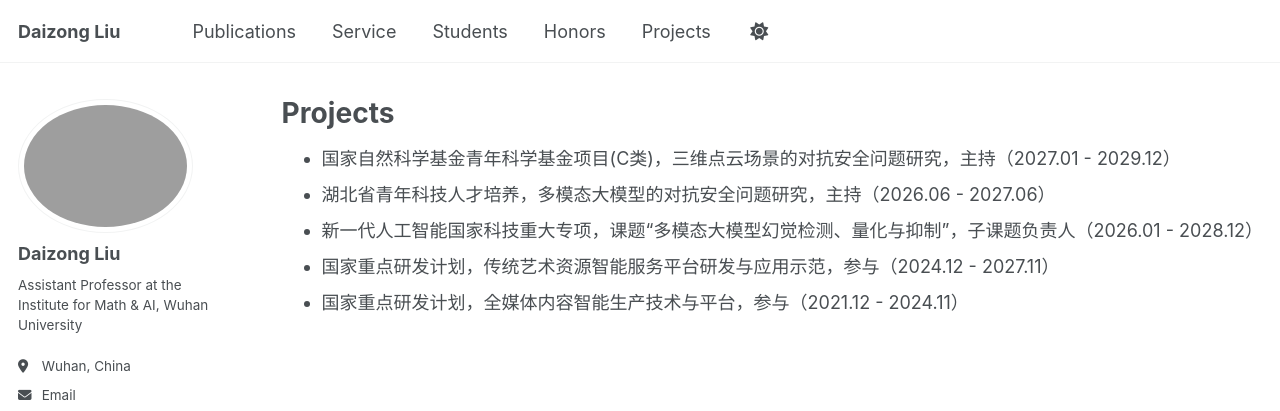
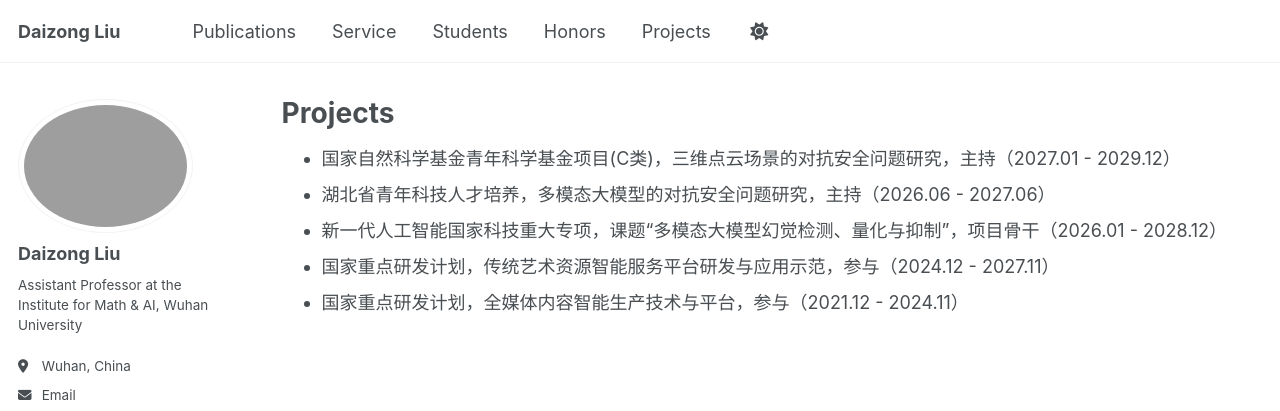
Before and after one commit to liudaizong/liudaizong.github.io, a Jekyll site: the page built from _pages/projects.md, in a window 1280 px wide. Shown: the top 411 px of the page. Built offline with Jekyll 4.4.1, drawn with Linux system fonts in a browser that asks for light colours; some web fonts are replaced.

Commit message:
Update projects.md

```diff
--- a/_pages/projects.md
+++ b/_pages/projects.md
@@ -5,6 +5,6 @@ layout: archive
 ---
 * 国家自然科学基金青年科学基金项目(C类)，三维点云场景的对抗安全问题研究，主持（2027.01 - 2029.12）
 * 湖北省青年科技人才培养，多模态大模型的对抗安全问题研究，主持（2026.06 - 2027.06）
-* 新一代人工智能国家科技重大专项，课题“多模态大模型幻觉检测、量化与抑制”，子课题负责人（2026.01 - 2028.12）
+* 新一代人工智能国家科技重大专项，课题“多模态大模型幻觉检测、量化与抑制”，项目骨干（2026.01 - 2028.12）
 * 国家重点研发计划，传统艺术资源智能服务平台研发与应用示范，参与（2024.12 - 2027.11）
 * 国家重点研发计划，全媒体内容智能生产技术与平台，参与（2021.12 - 2024.11）
```
